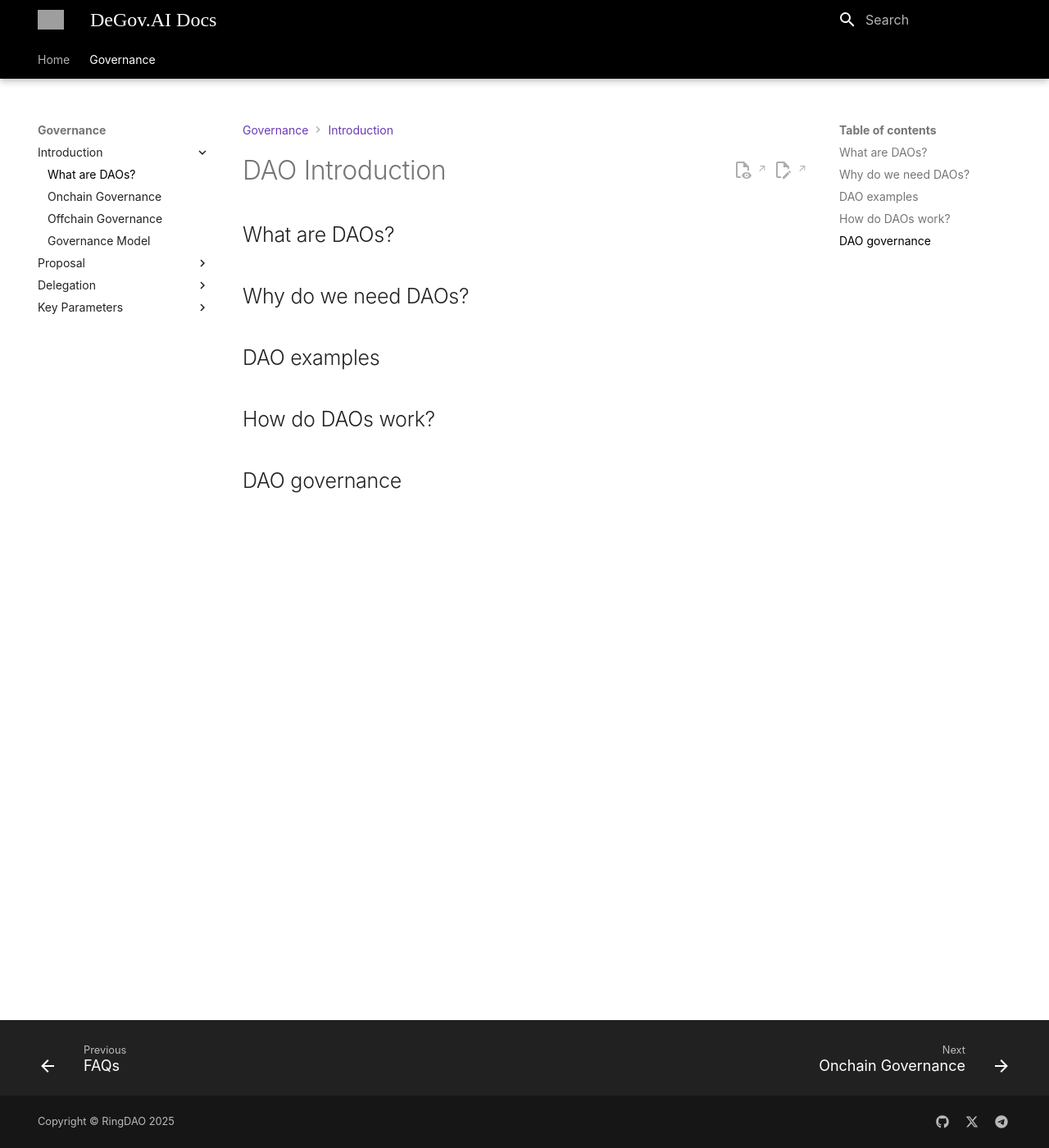
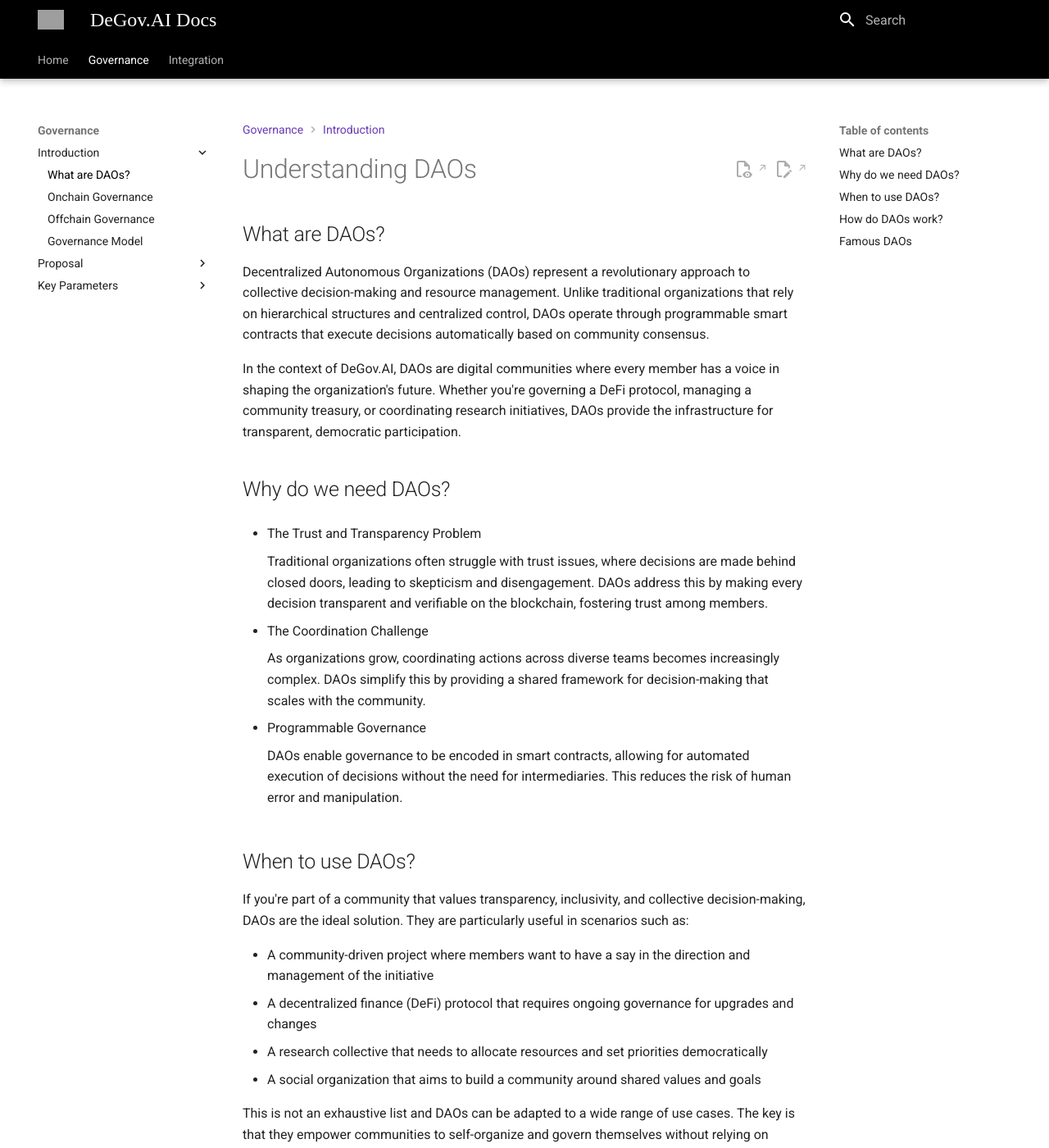
Before and after one commit to ringecosystem/degov-docs, an MkDocs documentation site: the page built from docs/governance/intro/daos.md, in a window 1280 px wide and 1400 px high. Shown: the whole window at 82% size. Built offline with MkDocs 1.6.1 and Material for MkDocs 9.7.7, drawn with Linux system fonts in a browser that asks for light colours; some web fonts are replaced; some of the changed text lies outside the part shown; grey boxes are pictures that could not be loaded.

Commit message:
Refactor FAQs and enhance documentation: update section titles for clarity, add new content on DAOs, and introduce integration documentation.

```diff
--- a/docs/governance/intro/daos.md
+++ b/docs/governance/intro/daos.md
@@ -1,11 +1,72 @@
-# DAO Introduction
+# Understanding DAOs
 
 ## What are DAOs?
 
+Decentralized Autonomous Organizations (DAOs) represent a revolutionary approach to collective decision-making and resource management. Unlike traditional organizations that rely on hierarchical structures and centralized control, DAOs operate through programmable smart contracts that execute decisions automatically based on community consensus.
+
+In the context of DeGov.AI, DAOs are digital communities where every member has a voice in shaping the organization's future. Whether you're governing a DeFi protocol, managing a community treasury, or coordinating research initiatives, DAOs provide the infrastructure for transparent, democratic participation.
+
 ## Why do we need DAOs?
 
-## DAO examples
+- The Trust and Transparency Problem
+
+    Traditional organizations often struggle with trust issues, where decisions are made behind closed doors, leading to skepticism and disengagement. DAOs address this by making every decision transparent and verifiable on the blockchain, fostering trust among members.
+
+- The Coordination Challenge
+
+    As organizations grow, coordinating actions across diverse teams becomes increasingly complex. DAOs simplify this by providing a shared framework for decision-making that scales with the community.
+
+- Programmable Governance
+
+    DAOs enable governance to be encoded in smart contracts, allowing for automated execution of decisions without the need for intermediaries. This reduces the risk of human error and manipulation.
+
+## When to use DAOs?
+
+If you're part of a community that values transparency, inclusivity, and collective decision-making, DAOs are the ideal solution. They are particularly useful in scenarios such as:
+
+- A community-driven project where members want to have a say in the direction and management of the initiative
+- A decentralized finance (DeFi) protocol that requires ongoing governance for upgrades and changes
+- A research collective that needs to allocate resources and set priorities democratically
+- A social organization that aims to build a community around shared values and goals
+
+This is not an exhaustive list and DAOs can be adapted to a wide range of use cases. The key is that they empower communities to self-organize and govern themselves without relying on traditional hierarchical structures.
 
 ## How do DAOs work?
 
-## DAO governance
+The most common way to create a DAO is through smart contracts on a blockchain like [Ethereum](https://ethereum.org/en/) These smart contracts define the rules of governance, membership, and decision-making processes. Luckily there are many battle-tested frameworks available, such as [OpenZeppelin Governor](https://docs.openzeppelin.com/contracts/5.x/governance), that provide a solid foundation for building DAOs, so you don't have to start writing contracts from scratch.
+
+Here's how it typically works:
+
+1. Defining Governance Rules
+
+    The DAO's governance rules are encoded in smart contracts. These rules specify how decisions are made, how proposals are submitted, and how voting is conducted.
+
+2. Token-Based Voting
+
+    Members hold governance tokens that represent their voting power. The more tokens a member holds, the greater their influence in decisions.
+
+3. Creating a User Interface
+
+    Once the smart contracts are deployed, a user-friendly interface is needed for members to interact with the DAO. This interface should allow members to view proposals, cast votes, and track the status of decisions. This is where DeGov.AI comes in, providing an intuitive platform for DAO governance.
+
+4. Proposal Submission
+
+    Members can submit proposals for changes, upgrades, or new initiatives. These proposals are then discussed and debated within the community.
+
+5. Voting Process
+
+    Members vote on proposals using their governance tokens. The outcome is determined by the rules defined in the smart contracts, such as simple majority or supermajority requirements.
+
+6. Execution of Decisions
+
+     Once a proposal passes, the smart contract automatically executes the decision, whether it's transferring funds, updating protocols, or implementing new features.
+
+## Famous DAOs
+
+DAOs have gained significant traction in recent years, with many high-profile examples demonstrating their potential:
+
+- [MakerDAO](https://vote.makerdao.com) One of the earliest and most successful DAOs, MakerDAO governs the DAI stablecoin, allowing token holders to vote on risk parameters and protocol upgrades.
+- [Uniswap](https://gov.uniswap.org) The Uniswap DAO governs the popular decentralized exchange, enabling token holders to vote on protocol changes and liquidity incentives.
+- [Gitcoin](https://gitcoin.co) A DAO focused on funding open-source projects, Gitcoin allows community members to vote on grants and initiatives that support the ecosystem.
+
+The list above is just a small sample of the many DAOs that have emerged, each with its unique focus and governance structure. As the DAO ecosystem continues to evolve, we can expect to see even more innovative applications of this technology.
--- a/mkdocs.yml
+++ b/mkdocs.yml
@@ -9,7 +9,6 @@ theme:
   logo: resource/pics/degov.svg
   favicon: resource/pics/degov.svg
   font:
-    text: San Francisco
     code: SFMono-Regular
   features:
     - announce.dismiss
@@ -103,12 +102,13 @@ nav:
         - Overview: governance/proposal/overview.md
         - Lifecycle: governance/proposal/lifecycle.md
         - Voting: governance/proposal/voting.md
-      - Delegation:
-        - Overview: governance/delegation/overview.md
-
+        - Delegation: governance/proposal/delegation.md
       - Key Parameters:
         - Proposal thresholds: governance/parameters/proposal-thresholds.md
         - Quorum: governance/parameters/quorum.md
         - Proposal delay: governance/parameters/proposal-delay.md
         - Voting period: governance/parameters/voting-period.md
         - TimeLock delay: governance/parameters/timelock-delay.md
+  - Integration:
+      - Overview: integration/overview.md
+      - Deploy By Yourself: integration/deploy.md
```
Also changed, not shown: docs/faqs.md (+3 -3 lines), docs/index.md (+7 -0 lines), docs/governance/proposal/delegation.md (added), docs/integration/deploy.md (added), docs/integration/overview.md (added).
